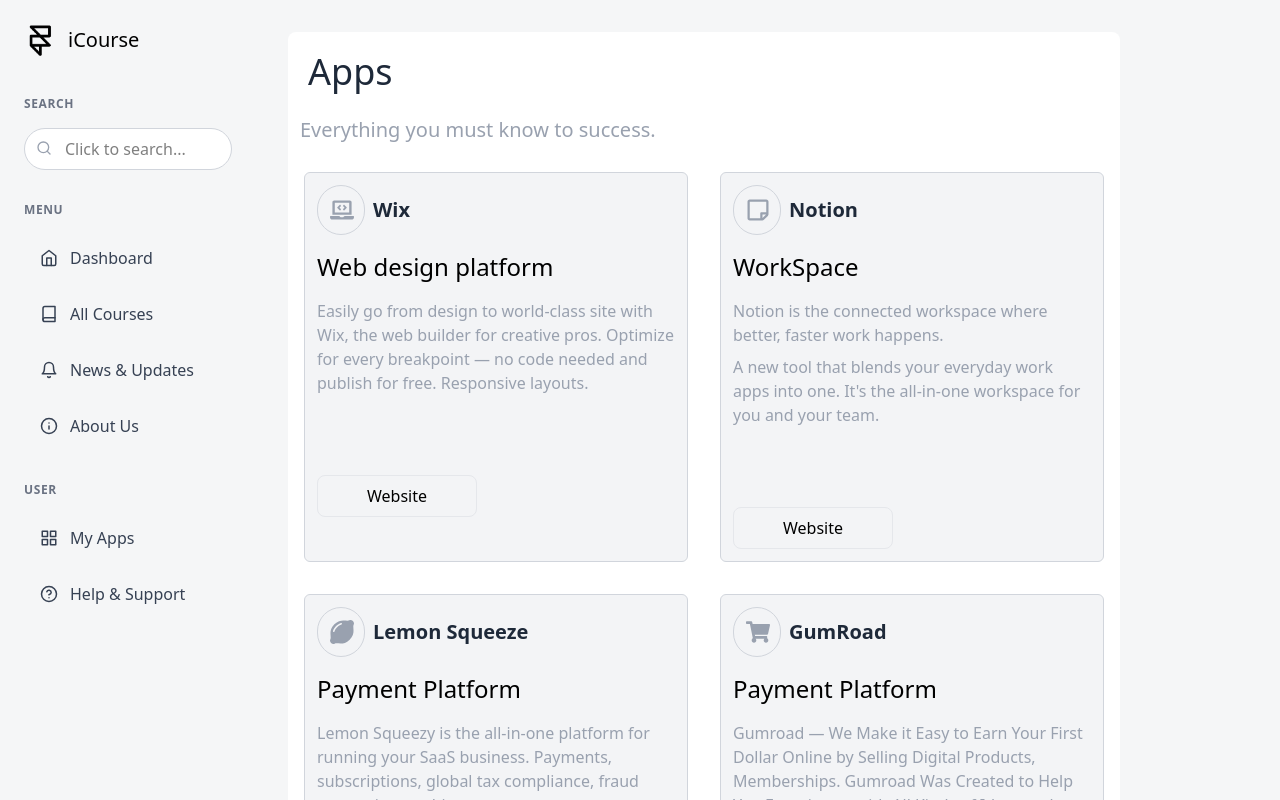
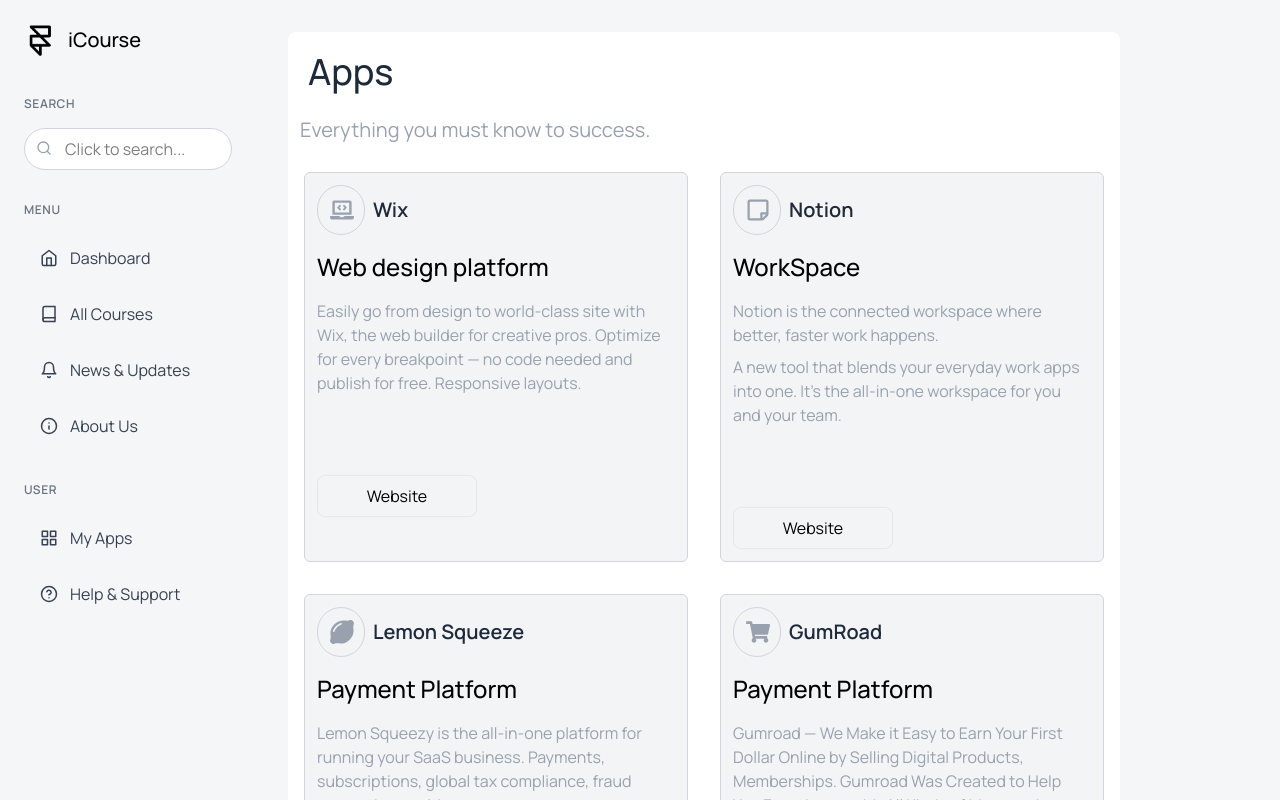
Before and after one commit to iamkayourday/iCourse, a React (Vite) app: page /apps in a window 1280 px wide. Shown: the top 800 px of the page. Built offline with nearby package versions, Linux system fonts and the light colour scheme.

Commit message:
add custom font 'Manrope' to global styles in index.css

```diff
--- a/src/index.css
+++ b/src/index.css
@@ -1,5 +1,7 @@
+@import url('https://fonts.googleapis.com/css2?family=Manrope:wght@400;500;600;700&display=swap');
 @import "tailwindcss";
 
 body {
     background-color: #f5f6f7;
+    font-family: 'Manrope', sans-serif;
 }
```
